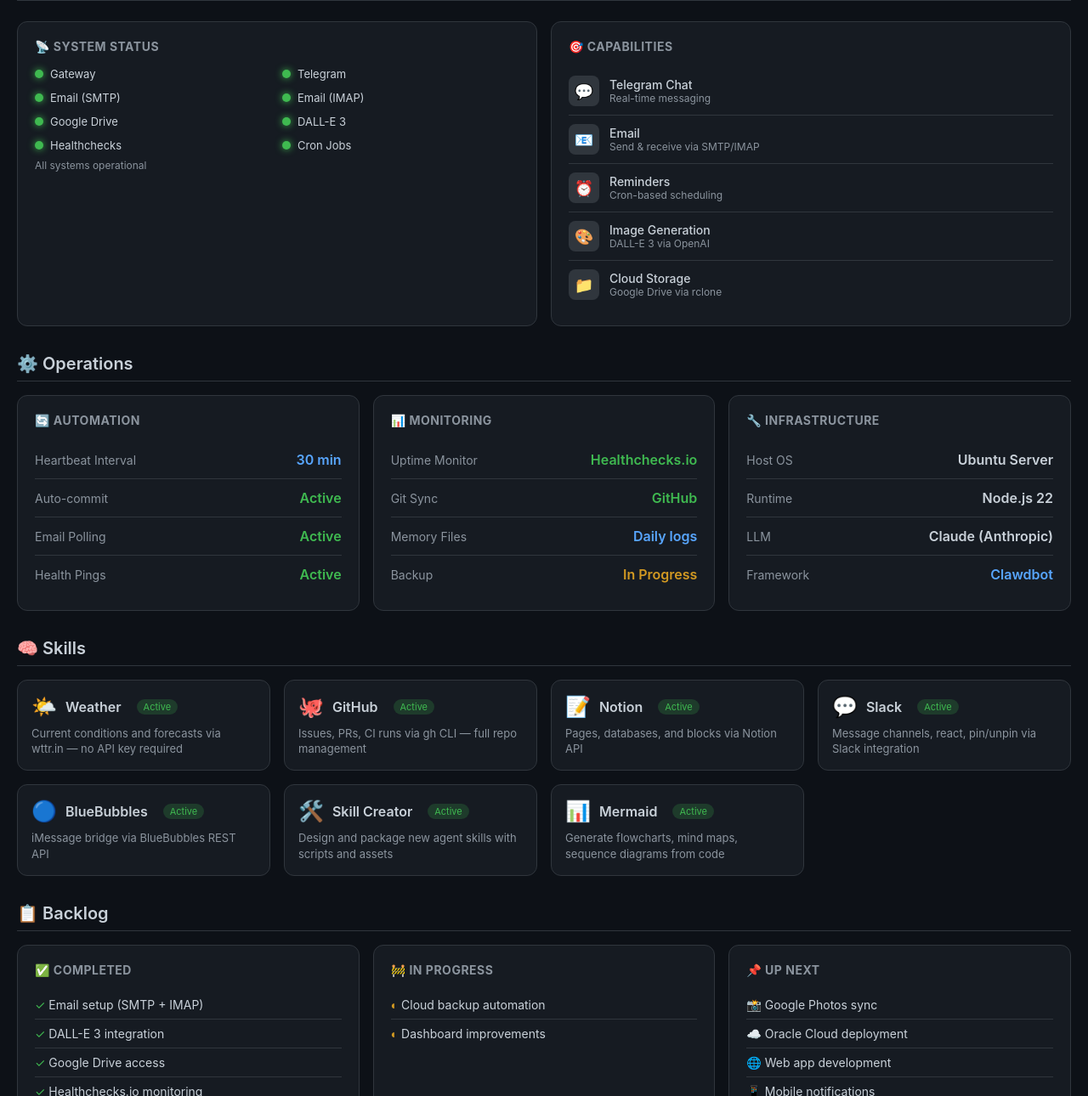
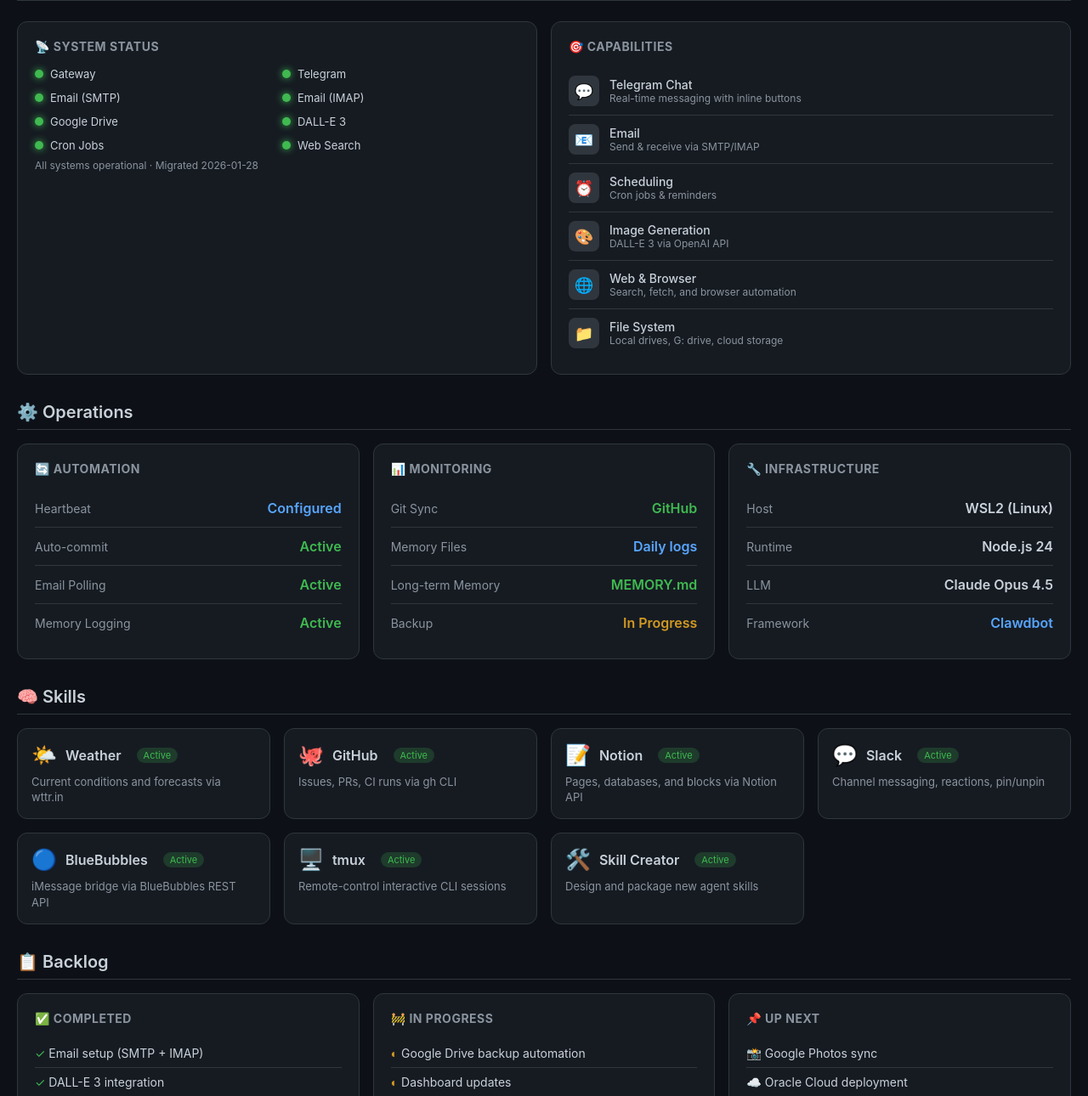
Before and after one commit to jdlongmire/thinx-dashboard, a plain HTML site: page index.html in a window 1280 px wide. Shown: the part 100-1390 px from the top of the page at 85% size. Drawn offline with Linux system fonts and the light colour scheme.

Commit message:
Rebrand to ThinxAI: new avatar, updated status, WSL2/Node24/Opus4.5, refreshed backlog

```diff
--- a/index.html
+++ b/index.html
@@ -3,7 +3,7 @@
 <head>
     <meta charset="UTF-8">
     <meta name="viewport" content="width=device-width, initial-scale=1.0">
-    <title>Thinx AI Dashboard</title>
+    <title>ThinxAI Dashboard</title>
     <style>
         :root {
             --bg: #0d1117;
@@ -39,11 +39,8 @@
             width: 64px;
             height: 64px;
             border-radius: 50%;
-            background: linear-gradient(135deg, var(--accent), var(--purple));
-            display: flex;
-            align-items: center;
-            justify-content: center;
-            font-size: 32px;
+            object-fit: cover;
+            border: 2px solid var(--accent);
         }
         h1 { font-size: 28px; font-weight: 600; }
         .subtitle { color: var(--text-muted); font-size: 14px; }
@@ -100,6 +97,7 @@
         .status-dot.green { background: var(--green); box-shadow: 0 0 8px var(--green); }
         .status-dot.yellow { background: var(--yellow); box-shadow: 0 0 8px var(--yellow); }
         .status-dot.red { background: var(--red); }
+        .status-dot.gray { background: var(--text-muted); }
         .status-label { font-size: 13px; }
         ul { list-style: none; }
         li {
@@ -121,6 +119,7 @@
         .tag.progress { background: rgba(210,153,34,0.2); color: var(--yellow); }
         .tag.next { background: rgba(88,166,255,0.2); color: var(--accent); }
         .tag.active { background: rgba(63,185,80,0.2); color: var(--green); }
+        .tag.pending { background: rgba(210,153,34,0.2); color: var(--yellow); }
         .capability {
             display: flex;
             align-items: center;
@@ -155,13 +154,8 @@
             align-items: center;
             gap: 10px;
         }
-        .skill-icon {
-            font-size: 24px;
-        }
-        .skill-name {
-            font-weight: 600;
-            font-size: 16px;
-        }
+        .skill-icon { font-size: 24px; }
+        .skill-name { font-weight: 600; font-size: 16px; }
         .skill-desc {
             font-size: 13px;
             color: var(--text-muted);
@@ -193,10 +187,10 @@
 <body>
     <div class="container">
         <header>
-            <div class="avatar">🤖</div>
+            <img src="avatar.png" alt="ThinxAI" class="avatar">
             <div>
-                <h1>Thinx AI</h1>
-                <div class="subtitle">Research Assistant • Powered by Clawdbot</div>
+                <h1>🧠 ThinxAI</h1>
+                <div class="subtitle">Research Assistant · Powered by Clawdbot · Claude Opus 4.5</div>
             </div>
         </header>
 
@@ -231,14 +225,14 @@
                     </div>
                     <div class="status-item">
                         <div class="status-dot green"></div>
-                        <span class="status-label">Healthchecks</span>
+                        <span class="status-label">Cron Jobs</span>
                     </div>
                     <div class="status-item">
                         <div class="status-dot green"></div>
-                        <span class="status-label">Cron Jobs</span>
+                        <span class="status-label">Web Search</span>
                     </div>
                 </div>
-                <div class="updated">All systems operational</div>
+                <div class="updated">All systems operational · Migrated 2026-01-28</div>
             </div>
 
             <div class="card">
@@ -247,35 +241,42 @@
                     <div class="capability-icon">💬</div>
                     <div class="capability-info">
                         <h3>Telegram Chat</h3>
-                        <p>Real-time messaging</p>
+                        <p>Real-time messaging with inline buttons</p>
                     </div>
                 </div>
                 <div class="capability">
                     <div class="capability-icon">📧</div>
                     <div class="capability-info">
                         <h3>Email</h3>
-                        <p>Send & receive via SMTP/IMAP</p>
+                        <p>Send &amp; receive via SMTP/IMAP</p>
                     </div>
                 </div>
                 <div class="capability">
                     <div class="capability-icon">⏰</div>
                     <div class="capability-info">
-                        <h3>Reminders</h3>
-                        <p>Cron-based scheduling</p>
+                        <h3>Scheduling</h3>
+                        <p>Cron jobs &amp; reminders</p>
                     </div>
                 </div>
                 <div class="capability">
                     <div class="capability-icon">🎨</div>
                     <div class="capability-info">
                         <h3>Image Generation</h3>
-                        <p>DALL-E 3 via OpenAI</p>
+                        <p>DALL-E 3 via OpenAI API</p>
+                    </div>
+                </div>
+                <div class="capability">
+                    <div class="capability-icon">🌐</div>
+                    <div class="capability-info">
+                        <h3>Web &amp; Browser</h3>
+                        <p>Search, fetch, and browser automation</p>
                     </div>
                 </div>
                 <div class="capability">
                     <div class="capability-icon">📁</div>
                     <div class="capability-info">
-                        <h3>Cloud Storage</h3>
-                        <p>Google Drive via rclone</p>
+                        <h3>File System</h3>
+                        <p>Local drives, G: drive, cloud storage</p>
                     </div>
                 </div>
             </div>
@@ -287,8 +288,8 @@
             <div class="card">
                 <h2>🔄 Automation</h2>
                 <div class="ops-metric">
-                    <span class="ops-label">Heartbeat Interval</span>
-                    <span class="ops-value accent">30 min</span>
+                    <span class="ops-label">Heartbeat</span>
+                    <span class="ops-value accent">Configured</span>
                 </div>
                 <div class="ops-metric">
                     <span class="ops-label">Auto-commit</span>
@@ -299,7 +300,7 @@
                     <span class="ops-value green">Active</span>
                 </div>
                 <div class="ops-metric">
-                    <span class="ops-label">Health Pings</span>
+                    <span class="ops-label">Memory Logging</span>
                     <span class="ops-value green">Active</span>
                 </div>
             </div>
@@ -307,16 +308,16 @@
             <div class="card">
                 <h2>📊 Monitoring</h2>
                 <div class="ops-metric">
-                    <span class="ops-label">Uptime Monitor</span>
-                    <span class="ops-value green">Healthchecks.io</span>
-                </div>
-                <div class="ops-metric">
                     <span class="ops-label">Git Sync</span>
                     <span class="ops-value green">GitHub</span>
                 </div>
                 <div class="ops-metric">
                     <span class="ops-label">Memory Files</span>
                     <span class="ops-value accent">Daily logs</span>
+                </div>
+                <div class="ops-metric">
+                    <span class="ops-label">Long-term Memory</span>
+                    <span class="ops-value green">MEMORY.md</span>
                 </div>
                 <div class="ops-metric">
                     <span class="ops-label">Backup</span>
@@ -327,16 +328,16 @@
             <div class="card">
                 <h2>🔧 Infrastructure</h2>
                 <div class="ops-metric">
-                    <span class="ops-label">Host OS</span>
-                    <span class="ops-value">Ubuntu Server</span>
+                    <span class="ops-label">Host</span>
+                    <span class="ops-value">WSL2 (Linux)</span>
                 </div>
                 <div class="ops-metric">
                     <span class="ops-label">Runtime</span>
-                    <span class="ops-value">Node.js 22</span>
+                    <span class="ops-value">Node.js 24</span>
                 </div>
                 <div class="ops-metric">
                     <span class="ops-label">LLM</span>
-                    <span class="ops-value">Claude (Anthropic)</span>
+                    <span class="ops-value">Claude Opus 4.5</span>
                 </div>
                 <div class="ops-metric">
                     <span class="ops-label">Framework</span>
@@ -354,7 +355,7 @@
                     <span class="skill-name">Weather</span>
                     <span class="tag active">Active</span>
                 </div>
-                <div class="skill-desc">Current conditions and forecasts via wttr.in — no API key required</div>
+                <div class="skill-desc">Current conditions and forecasts via wttr.in</div>
             </div>
 
             <div class="skill-card">
@@ -363,7 +364,7 @@
                     <span class="skill-name">GitHub</span>
                     <span class="tag active">Active</span>
                 </div>
-                <div class="skill-desc">Issues, PRs, CI runs via gh CLI — full repo management</div>
+                <div class="skill-desc">Issues, PRs, CI runs via gh CLI</div>
             </div>
 
             <div class="skill-card">
@@ -381,7 +382,7 @@
                     <span class="skill-name">Slack</span>
                     <span class="tag active">Active</span>
                 </div>
-                <div class="skill-desc">Message channels, react, pin/unpin via Slack integration</div>
+                <div class="skill-desc">Channel messaging, reactions, pin/unpin</div>
             </div>
 
             <div class="skill-card">
@@ -395,20 +396,20 @@
 
             <div class="skill-card">
                 <div class="skill-header">
+                    <span class="skill-icon">🖥️</span>
+                    <span class="skill-name">tmux</span>
+                    <span class="tag active">Active</span>
+                </div>
+                <div class="skill-desc">Remote-control interactive CLI sessions</div>
+            </div>
+
+            <div class="skill-card">
+                <div class="skill-header">
                     <span class="skill-icon">🛠️</span>
                     <span class="skill-name">Skill Creator</span>
                     <span class="tag active">Active</span>
                 </div>
-                <div class="skill-desc">Design and package new agent skills with scripts and assets</div>
-            </div>
-
-            <div class="skill-card">
-                <div class="skill-header">
-                    <span class="skill-icon">📊</span>
-                    <span class="skill-name">Mermaid</span>
-                    <span class="tag active">Active</span>
-                </div>
-                <div class="skill-desc">Generate flowcharts, mind maps, sequence diagrams from code</div>
+                <div class="skill-desc">Design and package new agent skills</div>
             </div>
         </div>
 
@@ -421,17 +422,17 @@
                     <li><span class="check">✓</span> Email setup (SMTP + IMAP)</li>
                     <li><span class="check">✓</span> DALL-E 3 integration</li>
                     <li><span class="check">✓</span> Google Drive access</li>
-                    <li><span class="check">✓</span> Healthchecks.io monitoring</li>
                     <li><span class="check">✓</span> Cron job reminders</li>
-                    <li><span class="check">✓</span> Mind map generation</li>
+                    <li><span class="check">✓</span> Migration from Thinx to ThinxAI</li>
+                    <li><span class="check">✓</span> OpenAI API configured</li>
                 </ul>
             </div>
 
             <div class="card">
                 <h2>🚧 In Progress</h2>
                 <ul>
-                    <li><span class="pending">◐</span> Cloud backup automation</li>
-                    <li><span class="pending">◐</span> Dashboard improvements</li>
+                    <li><span class="pending">◐</span> Google Drive backup automation</li>
+                    <li><span class="pending">◐</span> Dashboard updates</li>
                 </ul>
             </div>
 
@@ -441,7 +442,8 @@
                     <li>📸 Google Photos sync</li>
                     <li>☁️ Oracle Cloud deployment</li>
                     <li>🌐 Web app development</li>
-                    <li>📱 Mobile notifications</li>
+                    <li>📅 Google Calendar direct integration</li>
+                    <li>🔒 Tailscale remote access</li>
                 </ul>
             </div>
         </div>
@@ -451,7 +453,7 @@
         <div class="card" style="text-align: center;">
             <h2>TOGAF Capability Viewpoint</h2>
             <a href="thinx-capability-viewpoint.png" target="_blank">
-                <img src="thinx-capability-viewpoint.png" alt="Thinx Capability Architecture" style="max-width: 100%; border-radius: 8px; margin-top: 12px; cursor: zoom-in;">
+                <img src="thinx-capability-viewpoint.png" alt="ThinxAI Capability Architecture" style="max-width: 100%; border-radius: 8px; margin-top: 12px; cursor: zoom-in;">
             </a>
             <p style="color: var(--text-muted); font-size: 12px; margin-top: 12px;">
                 Business Capabilities → Application Services → Technology Platform → External Services
@@ -459,7 +461,7 @@
         </div>
 
         <footer>
-            <p>Thinx AI • Powered by <a href="https://github.com/clawdbot/clawdbot">Clawdbot</a></p>
+            <p>ThinxAI 🧠 · Powered by <a href="https://github.com/clawdbot/clawdbot">Clawdbot</a> · Claude Opus 4.5</p>
         </footer>
     </div>
 </body>
```
Also changed, not shown: avatar.png (added).
